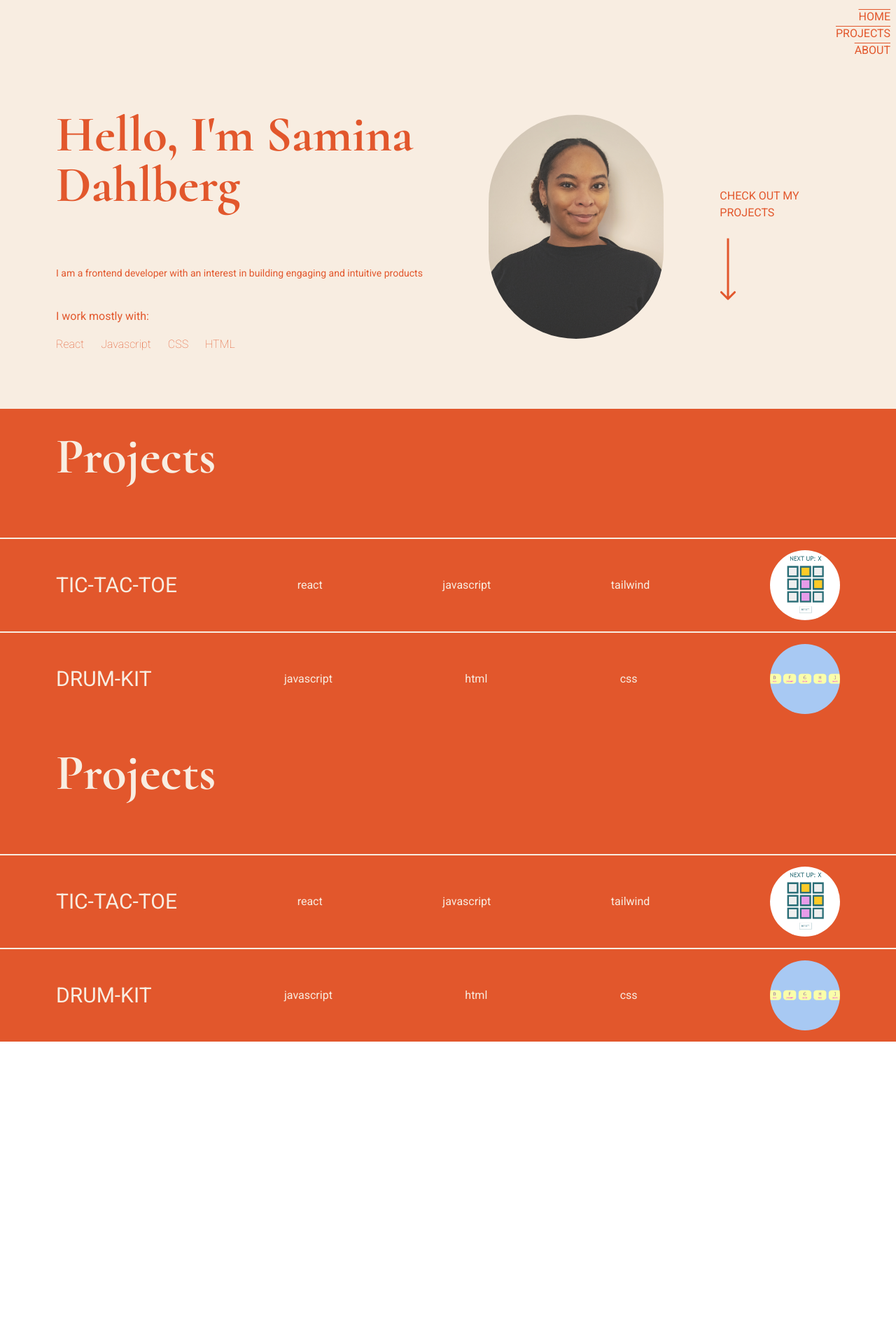
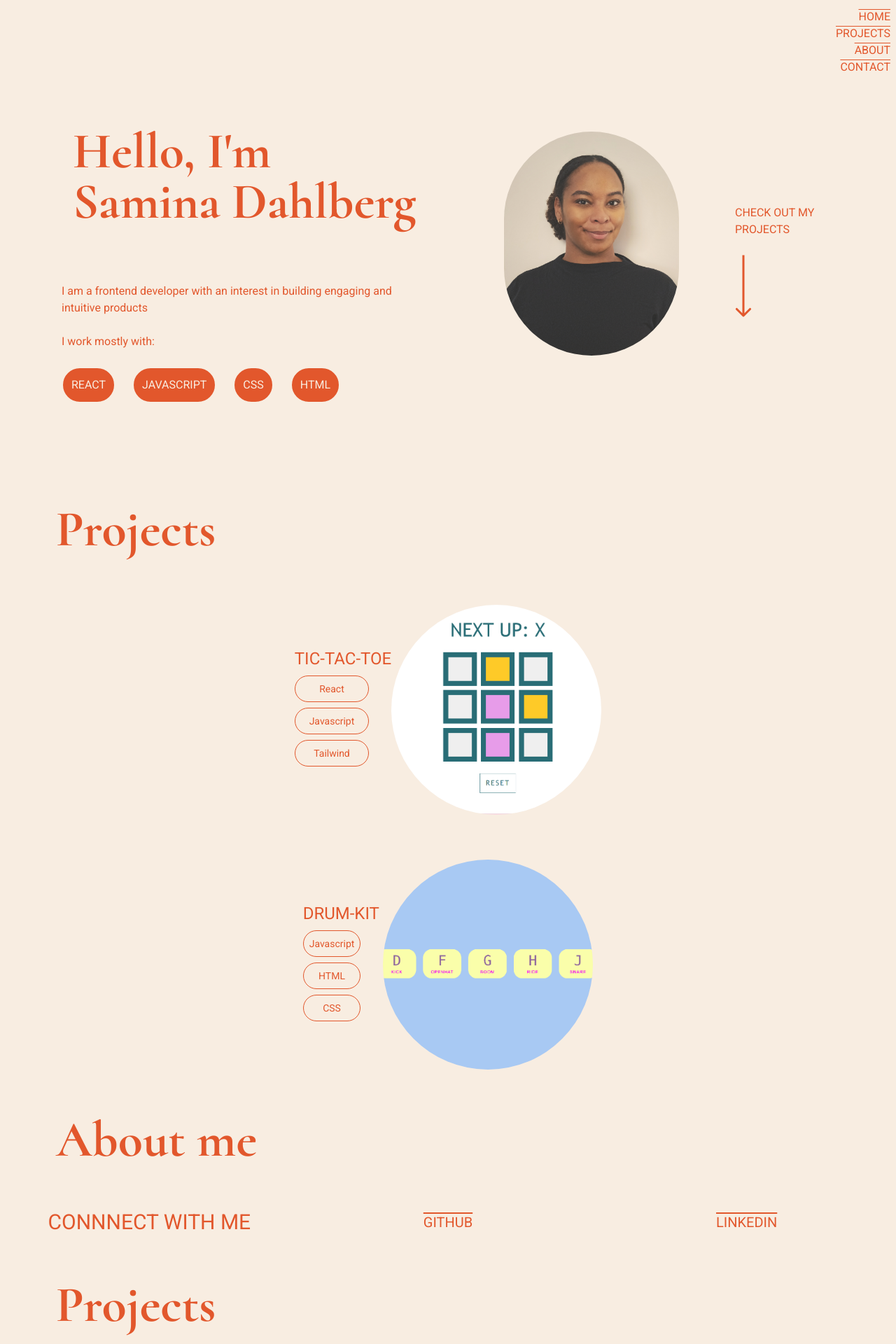
Before and after one commit to Samina-tenso/my-portfolio, a Next.js app: page /Projects in a window 1280 px wide. Shown: the top 1920 px of the page at 70% size. Before the commit the page ends 1488 px from the top, so only its background shows below. Built offline with nearby package versions, Linux system fonts and the light colour scheme; a web font is replaced by a local one.

Commit message:
added connect with me, changed layout for projects

```diff
--- /dev/null
+++ b/pages/About.jsx
@@ -0,0 +1,10 @@
+import React from 'react'
+
+function About() {
+    return (
+        <div className='bg-beige '>
+            <h1 className='font-serif text-center text-red text-5xl py-8  sm:text-left sm:text-6xl sm:ml-20 md:text-7xl'>About me </h1></div>
+    )
+}
+
+export default About
--- /dev/null
+++ b/pages/Contact.jsx
@@ -0,0 +1,26 @@
+import React from 'react'
+import { connect } from './Data'
+import Link from 'next/link'
+
+function Contact() {
+    return (
+        <div id="contact" className='grid grid-cols-1  text-red bg-beige sm:grid-cols-3 '>
+            <h1 className='text-3xl text-center py-8 uppercase sm:ml-18'>Connnect with me</h1>
+            {connect.map(({ destination, path }, index) => {
+                return (
+
+                    <ul className=' text-xl  m-auto'>
+                        <Link href={path}>
+                            <a className="  hover:no-underline uppercase">
+                                <li key={index}> {destination}</li>
+                            </a>
+                        </Link>
+                    </ul>
+
+                )
+            })}
+        </div>
+    )
+}
+
+export default Contact
--- /dev/null
+++ b/pages/Data.jsx
@@ -0,0 +1,59 @@
+import React from 'react'
+import DrumKit from '../public/DrumKit.png'
+import TickTackToe from '../public/TickTackToe.png'
+
+//project links
+export const projects = [
+    {
+        projectName: 'tic-tac-toe',
+        path: 'https://samina-tenso.github.io/Tic-tac-toe/',
+        tags: [
+            'React',
+            'Javascript',
+            'Tailwind'
+
+        ],
+        image: TickTackToe,
+    },
+    {
+        projectName: 'drum-kit',
+        path: 'https://samina-tenso.github.io/drumKit/',
+        tags: ['Javascript',
+            'HTML',
+            'CSS'
+        ],
+        image: DrumKit,
+    }
+]
+//website links
+export const links = [
+    {
+        destination: 'Home',
+        path: '#home'
+    },
+    {
+        destination: 'Projects',
+        path: '#projects'
+    },
+    {
+        destination: 'About',
+        path: '#about'
+    },
+    {
+        destination: 'Contact',
+        path: '#contact'
+    },
+]
+
+//contact links
+
+export const connect = [
+    {
+        destination: 'Github',
+        path: 'https://github.com/Samina-tenso'
+    },
+    {
+        destination: 'Linkedin',
+        path: 'www.linkedin.com/in/samina-dahlberg-610722146'
+    },
+]
--- a/pages/Home.jsx
+++ b/pages/Home.jsx
@@ -6,20 +6,20 @@ import Arrow from './Arrow.jsx'
 function Home() {
     return (
 
-        <div id="home" className=' grid grid-cols-1 bg-beige sm:grid-cols-2 '>
+        <div id="home" className='grid grid-cols-1 bg-beige sm:grid-cols-2 '>
 
-            <div className='ml-6 mr-8 sm:ml-20 mt-10 '>
-                <h1 className='font-serif text-red text-5xl mb-10 mt-4 text-center sm:text-left sm:text-6xl  sm:mt-8 sm:mb-20 md:text-7xl'> Hello, I'm Samina Dahlberg</h1>
-                <h4 className='font-sans text-center text-red text-sm sm:text-left md:pr-46' > I am a frontend developer with an interest in building engaging and intuitive products </h4>
-                <h3 className="mt-10 mb-4 text-red text-center sm:text-left" > I work mostly with:</h3>
-                <ul className='flex flex-row  justify-center font-light text-red  space-x-3 flex-wrap sm:text-left sm:place-content-start sm:mb-20 sm:space-x-6 '>
-                    <li> React</li>
-                    <li> Javascript</li>
-                    <li> CSS</li>
-                    <li> HTML</li>
+            <div className=' sm:ml-6 sm:mr-8 text-center mt-10 '>
+                <h1 className='font-serif text-red text-5xl mb-10 mt-4 text-center sm:text-left sm:text-6xl  sm:mt-8 sm:ml-20 sm:mb-20 md:text-7xl'> Hello, I'm Samina Dahlberg</h1>
+                <h4 className='font-sans text-center text-red text-md sm:text-left  sm:ml-16 md:pr-46' > I am a frontend developer with an interest in building engaging and intuitive products </h4>
+                <h3 className="mt-6 mb-6 text-red text-center sm:text-left sm:ml-16" > I work mostly with:</h3>
+                <ul className='flex flex-row justify-center uppercase text-beige  space-x-3 flex-wrap sm:text-left sm:ml-16 sm:place-content-start sm:mb-28 sm:space-x-6 '>
+                    <li className='border-2 p-3 rounded-full bg-red '> React</li>
+                    <li className='border-2 p-3 rounded-full bg-red '> Javascript</li>
+                    <li className='border-2 p-3 rounded-full bg-red '> CSS</li>
+                    <li className='border-2 p-3 rounded-full bg-red '> HTML</li>
                 </ul>
             </div>
-            <div className='grid grid-cols-1 mt-9   m-auto  sm:mr-25 flex sm:grid-cols-2 sm:mt-20 sm:flex'>
+            <div className='grid grid-cols-1 mt-9  m-auto  sm:mr-25 flex sm:grid-cols-2 sm:mt-20 sm:flex md:ml-20'>
                 <div>
                     <Image src={myProfile}
                         alt="me"
@@ -27,11 +27,10 @@ function Home() {
                         height={320}
                         layout="fixed"
                         className='rounded-full'
-                        sizes="(max-width:768px) 10vw"
                     />
                 </div>
                 <div className=' m-auto sm:ml-10 sm:mt-20 sm:pr-20' >
-                    <div className=' uppercase mt-6 text-red sm:text-left sm:pl-10 '> check out my <br /> projects </div>
+                    <div className='uppercase  mt-6 text-red sm:text-left sm:ml-10 '> check out my <br /> projects </div>
                     <Arrow />
                 </div>
 
--- a/pages/Nav.jsx
+++ b/pages/Nav.jsx
@@ -1,27 +1,14 @@
 import React from 'react'
 import Link from 'next/link'
+import { links } from './Data'
 
-const links = [
-    {
-        destination: 'Home',
-        path: '#home'
-    },
-    {
-        destination: 'Projects',
-        path: '#projects'
-    },
-    {
-        destination: 'About',
-        path: '#about'
-    },
-]
 
 function Nav() {
     return (
         <div className='bg-beige  pt-3     sticky top-0 z-20 '>
-            {links.map(({ destination, path, index }) => {
+            {links.map(({ destination, path }, index) => {
                 return (
-                    <ul className='uppercase  flex flex-row justify-end pr-2  hover:text-black space-x-4'>
+                    <ul className='uppercase  flex flex-row justify-end pr-2  space-x-4'>
                         <Link href={path}>
                             <a className=" hover:no-underline uppercase">
                                 <li key={index}> {destination}</li>
@@ -29,8 +16,6 @@ function Nav() {
                         </Link>
                     </ul>
                 )
-
-
             })}
             {/* < ul className='uppercase container pr-2 flex flex-row  place-content-end mx-auto hover:text-black space-x-4 sm:  '>
                 <li> <Link href="home"><a  >Home</a></Link></li>
--- a/pages/Projects.jsx
+++ b/pages/Projects.jsx
@@ -1,62 +1,30 @@
 import React from 'react'
-import DrumKit from '../public/DrumKit.png'
-import TickTackToe from '../public/TickTackToe.png'
 import Image from 'next/image'
-
-const projects = [
-    {
-        projectName: 'tic-tac-toe',
-        path: 'https://samina-tenso.github.io/Tic-tac-toe/',
-        tags: [
-            'react',
-            'javascript',
-            'tailwind'
-
-        ],
-        image: TickTackToe,
-    },
-    {
-        projectName: 'drum-kit',
-        path: 'https://samina-tenso.github.io/drumKit/',
-        tags: ['javascript',
-            'html',
-            'css'
-        ],
-        image: DrumKit,
-    }
-]
+import { projects } from './Data'
 
 function Projects() {
     return (
-        <div id="projects" className='bg-red m-0'>
-            <h1 className='font-serif text-beige text-5xl mb-10 mt-0 pt-8 text-center sm:text-left ml-20 sm:text-6xl sm:pt-8 sm:mt-0 sm:mb-20 md:text-7xl'>Projects </h1>
-            <div>
+        <div id="projects" className='bg-beige m-0'>
+            <h1 className='font-serif text-red text-6xl mb-10 mt-0 pt-8 text-center sm:text-left sm:ml-20 sm:text-6xl sm:pt-8 sm:mt-0 sm:mb-10 md:text-7xl'>Projects </h1>
+
             {projects.map((project, index) => {
-                    console.log(project.image)
-
-                    return <a href={project.path}> < div key={index} className=" flex py-4 place-items-center justify-between px-20 text-beige border-t-2 border-beige" >
-                        <h2 className=" text-3xl uppercase">{project.projectName}</h2>
-
+                return <a href={project.path} className='no-underline'> < div key={index} className="  flex-none grid grid-cols-1 place-items-center py-4 text-beige  sm:flex  sm:justify-center sm:py-8  sm:border-y4  sm:border-beige sm:rounded-r-full " >
+                    <div className=''> <h2 className=" text-2xl text-red uppercase " >{project.projectName}</h2>
                         {project.tags.map((tag, index) => {
-                            return <ul > <li key={index}>{tag} </li></ul>
-                        })}
-
+                            return <ul> <li class='text-red border rounded-full p-2 my-4 sm:my-2 sm:mr-8 text-sm  text-center bg-beige  ' key={index}>{tag} </li></ul>
+                        })}</div>
                     <Image
                         src={project.image}
                         alt="project image"
-                            width={100}
-                            height={100}
-                            className='rounded-full '
+                        width={300}
+                        height={300}
 
-
-
+                        className='rounded-full  '
                     />
-
                 </div>
                 </a>
             })}
 
-            </div>
         </div >
     )
 }
--- a/pages/_app.js
+++ b/pages/_app.js
@@ -2,6 +2,8 @@ import '../styles/globals.css'
 import Home from './Home'
 import Nav from './Nav'
 import Projects from './Projects'
+import Contact from './Contact'
+import About from './About'
 
 function MyApp({ Component, pageProps }) {
   return (
@@ -9,6 +11,8 @@ function MyApp({ Component, pageProps }) {
       <Nav />
       <Home />
       <Projects />
+      <About />
+      <Contact />
       <Component {...pageProps} />
     </>
   )
```
Lines whose indentation alone changed are shown as unchanged.
